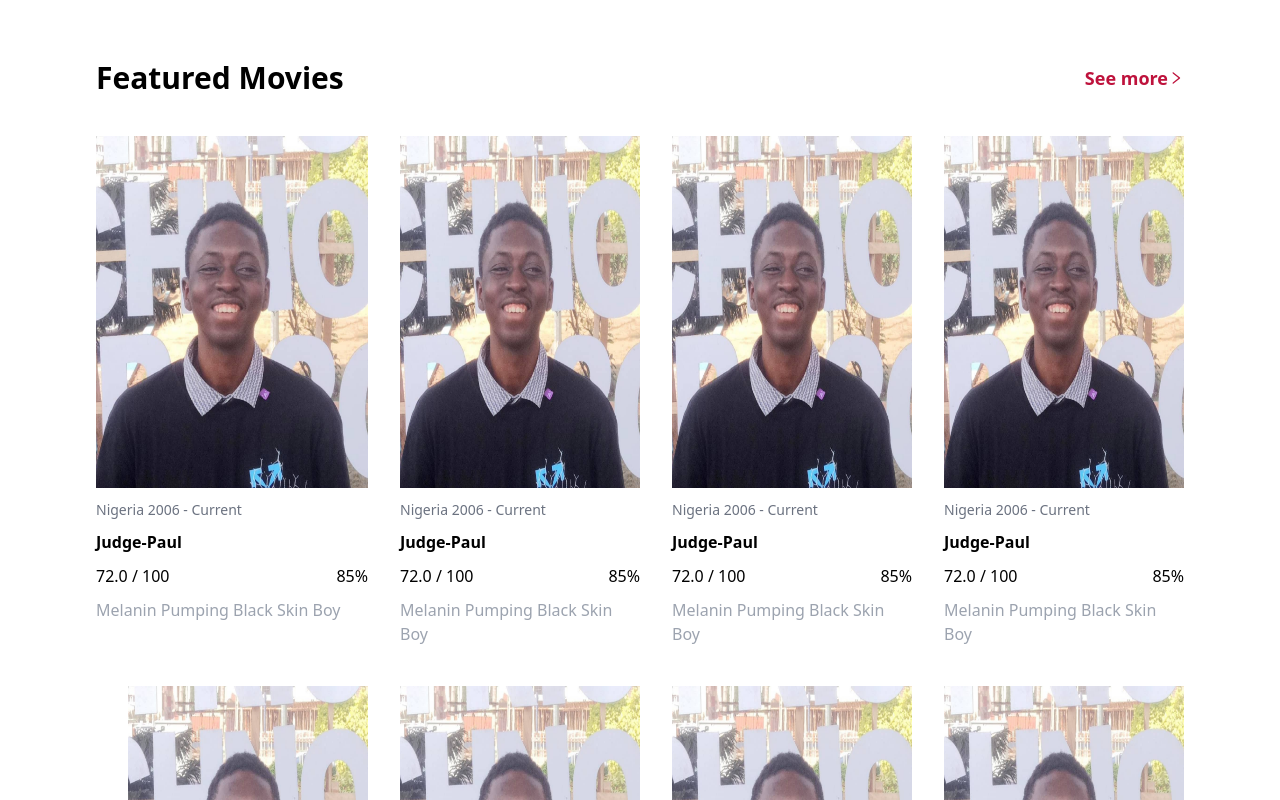
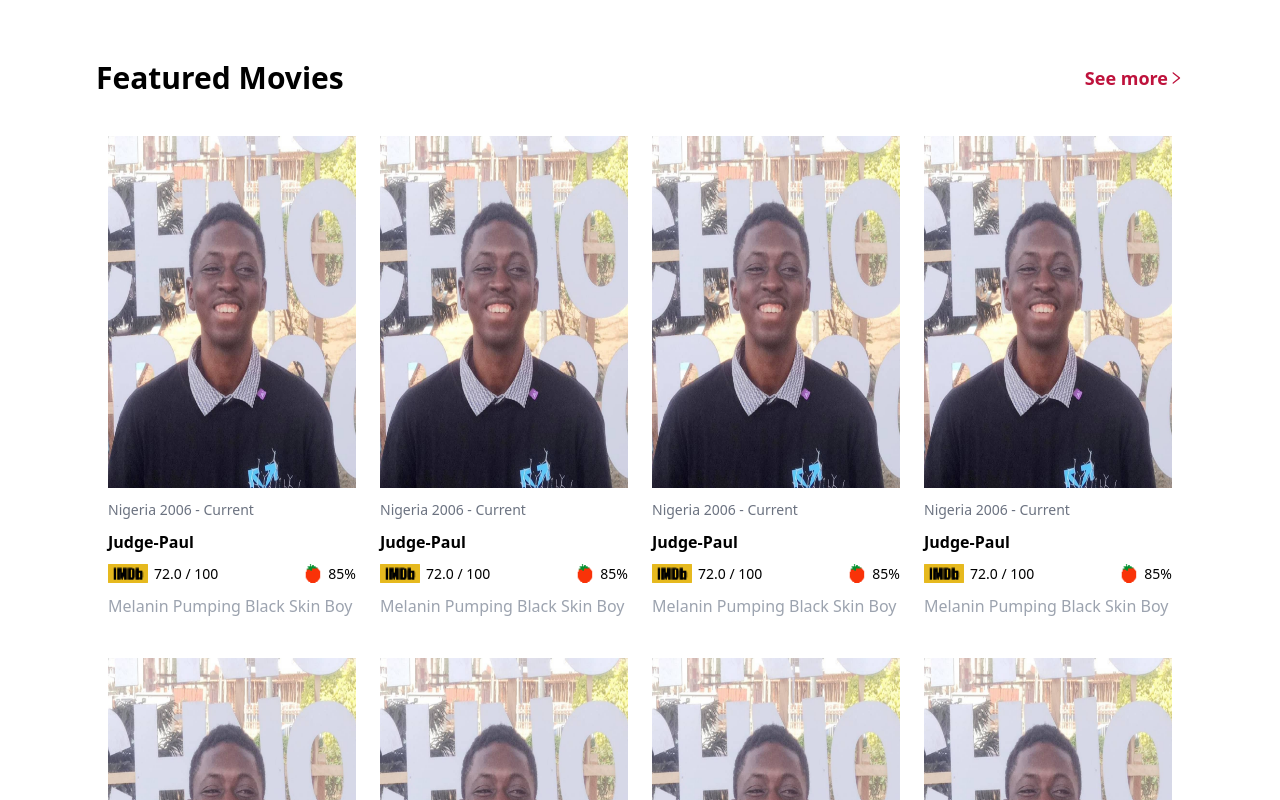
Before and after one commit to Judge-Paul/moviebox, a React (Vite) app: page / in a window 1280 px wide. Shown: the part 820-1620 px from the top of the page. Built offline with nearby package versions, Linux system fonts and the light colour scheme.

Commit message:
feat: design search

```diff
--- a/src/components/FeaturedMovies.jsx
+++ b/src/components/FeaturedMovies.jsx
@@ -17,7 +17,7 @@ export default function FeaturedMovies() {
           <AiOutlineRight className="my-auto" />
         </Link>
       </div>
-      <div className="grid grid-cols-1 sm:grid-cols-2 md:grid-cols-3 lg:grid-cols-4 lg:space-x-8">
+      <div className="grid grid-cols-1 sm:grid-cols-2 md:grid-cols-3 lg:grid-cols-4">
         <MovieCard
           id={1}
           image={image}
--- a/src/components/MovieCard.jsx
+++ b/src/components/MovieCard.jsx
@@ -1,5 +1,7 @@
 import React, { useState } from "react";
 import { Link } from "react-router-dom";
+import imdb from "../assets/imdb.png";
+import tomato from "../assets/tomato.png";
 
 export default function MovieCard({
   id,
@@ -12,14 +14,28 @@ export default function MovieCard({
 }) {
   const [isLike, setIsLiked] = useState(false);
   return (
-    <Link to={`/movie/${id}`} className="mt-10 hover:bg-gray-100">
+    <Link to={`/movie/${id}`} className="mt-10 hover:bg-gray-50 mx-3">
       <img src={image} alt={title} className="w-full h-[22rem]" />
       <div className="mt-3">
         <p className="text-gray-500 text-sm">{release}</p>
         <h4 className="mt-2.5 font-semibold">{title}</h4>
-        <div className="mt-2.5 flex justify-between">
-          <div>{rating} / 100</div>
-          <div>{tomatometer}%</div>
+        <div className="mt-2.5 flex justify-between text-sm font-medium">
+          <div className="flex my-auto">
+            <img
+              src={imdb}
+              alt="IMDB icon"
+              className="h-[1.2rem] mr-1.5 w-10"
+            />
+            {rating} / 100
+          </div>
+          <div className="flex">
+            <img
+              src={tomato}
+              alt="Tomato icon"
+              className="h-[1.2rem] w-[1.2rem] mr-1.5"
+            />
+            {tomatometer}%
+          </div>
         </div>
         <p className="mt-2.5 text-gray-400 font-medium">{genre}</p>
       </div>
--- a/src/components/Navbar.jsx
+++ b/src/components/Navbar.jsx
@@ -1,15 +1,15 @@
 import React, { useState, useRef } from "react";
 import { FaSearch } from "react-icons/fa";
+import { IoClose } from "react-icons/io5";
 import logo from "../assets/logo.svg";
 import menu from "../assets/menu.svg";
 import search from "../assets/search.svg";
 
 export default function Navbar() {
   const [isFocused, setIsFocused] = useState(false);
-  const focusedInput = useRef(null);
   return (
     <>
-      <nav className="fixed w-full px-8 md:px-16 lg:px-24 py-6 flex space-x-3 justify-between">
+      <nav className="fixed bg-black/50 backdrop-blur-sm w-full px-8 md:px-16 lg:px-24 py-4 flex space-x-3 justify-between">
         <img src={logo} alt="Logo Icon" />
         <img
           src={search}
@@ -25,24 +25,36 @@ export default function Navbar() {
         </div>
       </nav>
       {isFocused && (
-        <div className="top-0 h-screen w-screen px-8 fixed bg-white/50 backdrop-blur-sm text-black z-[9999] flex justify-center items-center">
+        <div className="top-0 h-screen w-screen px-4 fixed pt-8 md:pt-16 bg-white/50 backdrop-blur-sm text-black z-[9999] flex justify-center">
+          <div className="bg-blue-300/75 rounded-xl px-2 md:px-3 md:pr-6 pt-1 md:pt-4 h-max">
+            <div className="flex">
               <div className="relative mr-5">
-            <button className="absolute right-0 top-0 mt-3 mr-4 text-[#3a4688]">
+                <button className="absolute left-0 top-0 mt-3 ml-4 text-[#3a4688]">
                   <FaSearch />
                 </button>
                 <input
                   type="text"
-              className="border border-blue-500 rounded-full w-full md:w-[28rem] pl-3.5 pr-10 py-2"
+                  className="bg-transparent focus:outline-none text-white placeholder-white rounded-full w-full md:w-[28rem] pl-10 pr-3.5 py-2"
                   placeholder="What do you want to watch?"
-              onLoad={() => focusedInput.current.focus()}
                 />
               </div>
               <button
                 onClick={() => setIsFocused(false)}
-            className="text-white bg-[#3a4688] px-5 py-2 rounded-full font-bold"
+                className="hidden md:block text-white bg-[#3a4688] h-max px-8 py-2 rounded-full font-bold"
               >
                 Cancel
               </button>
+              <button
+                onClick={() => setIsFocused(false)}
+                className="md:hidden text-[#3a4688] h-max p-2"
+              >
+                <IoClose size="25px" />
+              </button>
+            </div>
+            <div className="flex justify-center items-center px-4 h-64 text-white font-semibold">
+              Start typing to search...
+            </div>
+          </div>
         </div>
       )}
     </>
```
Also changed, not shown: src/assets/imdb.png (added), src/assets/tomato.png (added), src/pages/Movie.jsx (added). Lines whose indentation alone changed are shown as unchanged.
